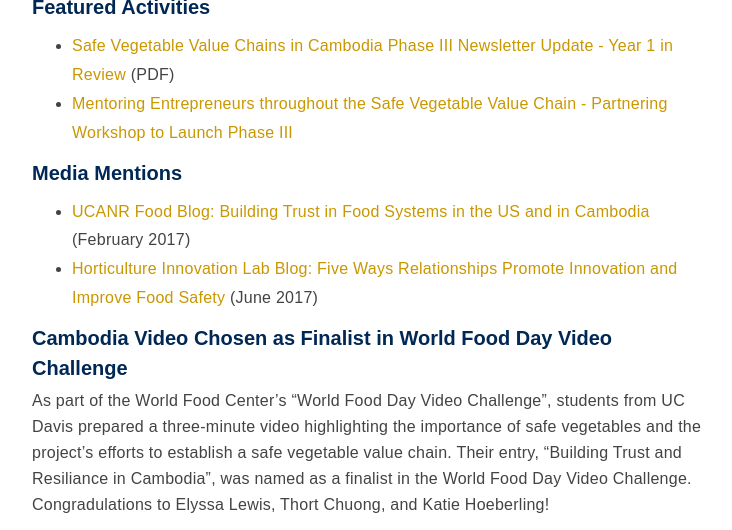
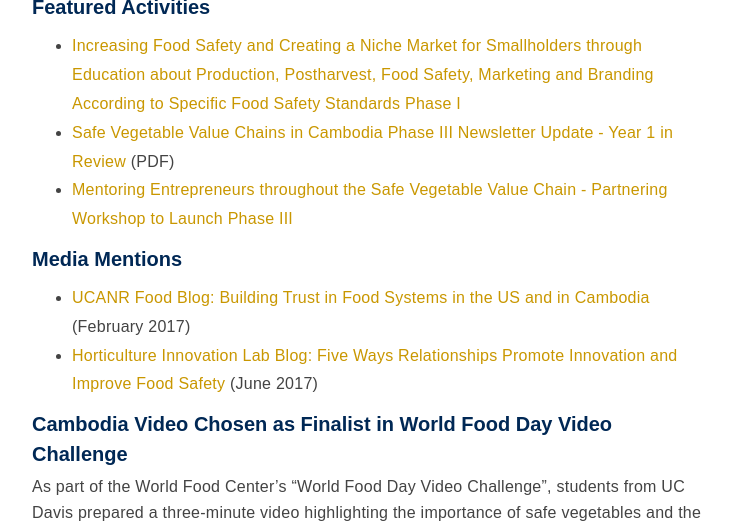
Before and after one commit to ucdavis/ip, a Jekyll site: the page built from _posts/countries/2015-02-12-Cambodia.markdown, in a window 1280 px wide and 900 px high, scrolled down 1144 px, cut to the strip 223-753 px from the top of the window. Shown: the whole strip, without its empty margins (96-828 px from the left). Built offline with Jekyll 4.4.1, drawn with Linux system fonts in a browser that asks for light colours; nearby versions of some CDN libraries.

Commit message:
link to Cambodia page

```diff
--- a/_posts/countries/2015-02-12-Cambodia.markdown
+++ b/_posts/countries/2015-02-12-Cambodia.markdown
@@ -19,6 +19,7 @@
 <img alt="The Cambodia project team in the field" src="/media/profiles/DSC_0062x.jpg">
 
 ### Featured Activities
+- <a target="_blank" href="http://horticulture.ucdavis.edu/main/30hare.html"> Increasing Food Safety and Creating a Niche Market for Smallholders through Education about Production, Postharvest, Food Safety, Marketing and Branding According to Specific Food Safety Standards Phase I</a><br>
 - <a target="_blank" href="/media/files/Newsletter_Ph_III_Iss2.pdf"> Safe Vegetable Value Chains in Cambodia Phase III Newsletter Update - Year 1 in Review</a> (PDF)<br>
 - <a href= "/profiles/Cambodia/SVVC_entrepreneurship">Mentoring Entrepreneurs throughout the Safe Vegetable Value Chain - Partnering Workshop to Launch Phase III</a><br>
 
```
